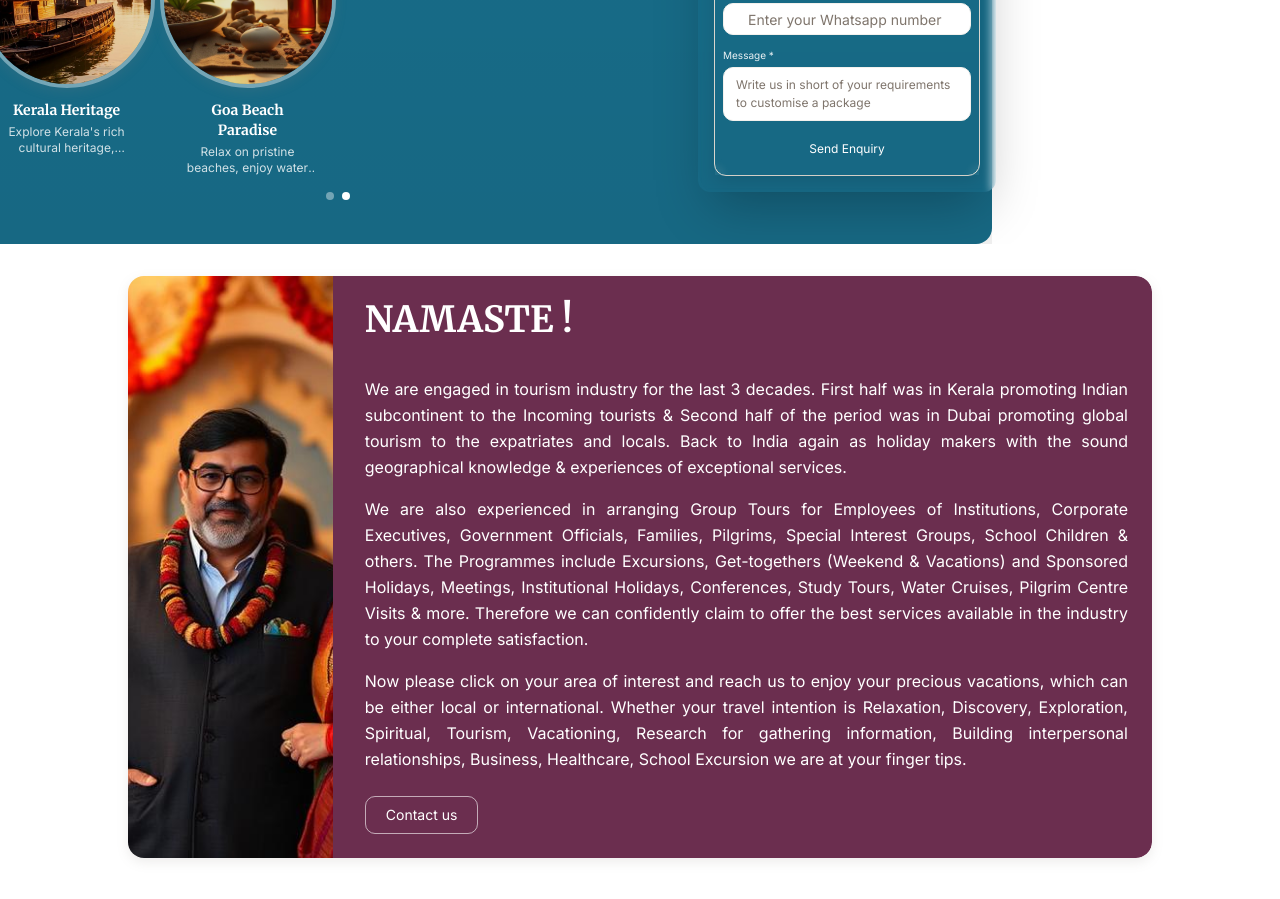
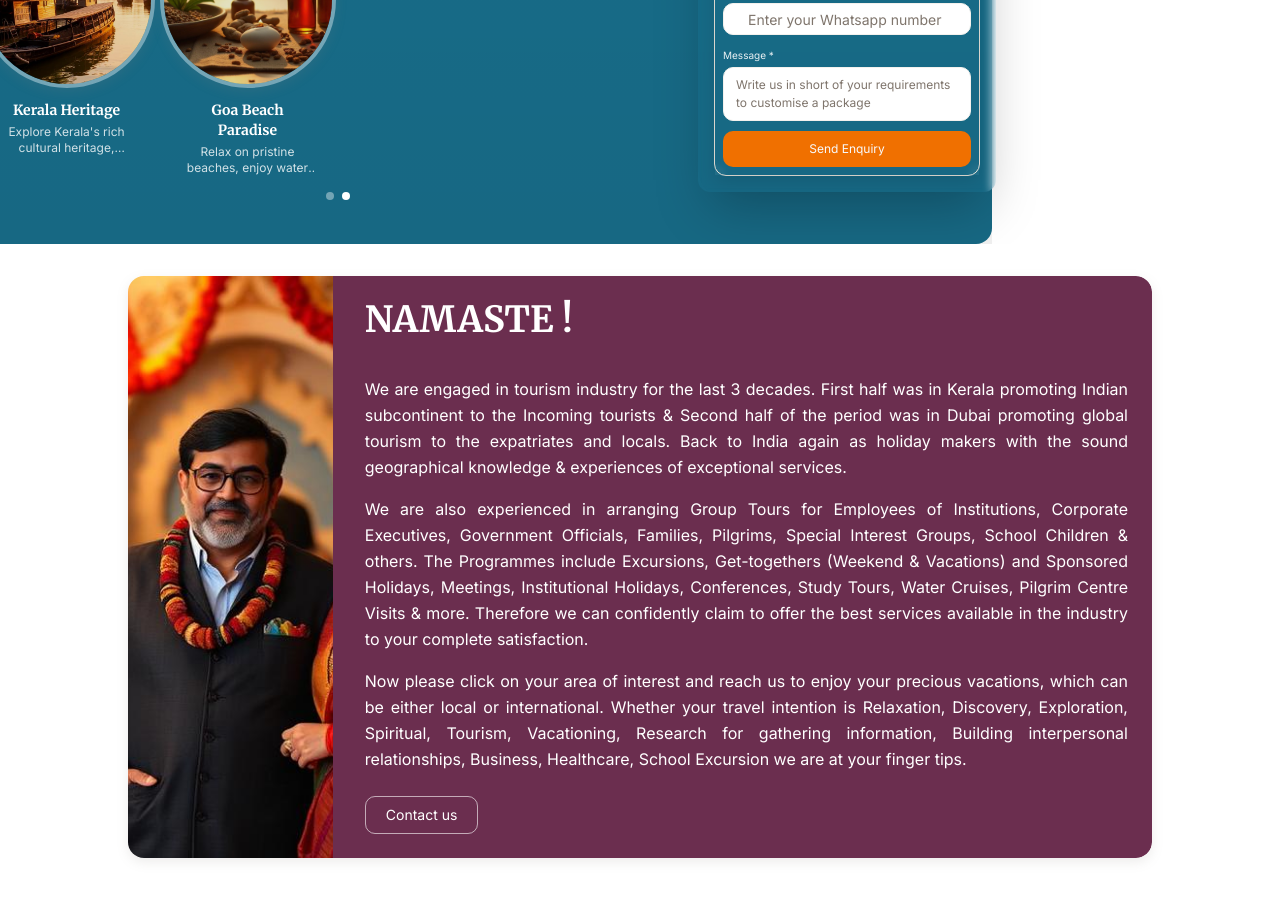
Before and after one commit to unniman123/joshyfinalwebsite, a React (Vite) app: page / in a window 1280 px wide. Shown: the part 1140-2039 px from the top of the page. Built offline with nearby package versions, Linux system fonts and the light colour scheme.

Commit message:
added button colori n top sellin package interface

```diff
--- a/src/components/TourInquiryForm.tsx
+++ b/src/components/TourInquiryForm.tsx
@@ -174,7 +174,8 @@ const TourEnquiryForm = ({
           <div className="pt-1">
             <Button
               type="submit"
-              className="w-full bg-gradient-brand hover:shadow-brand transition-all duration-300 h-9 text-[12px] text-white"
+              className="w-full hover:shadow-brand transition-all duration-300 h-9 text-[12px]"
+              style={{ background: 'hsl(var(--button-primary-bg))', color: 'hsl(var(--button-primary-foreground))' }}
             >
               Send Enquiry
             </Button>
```
